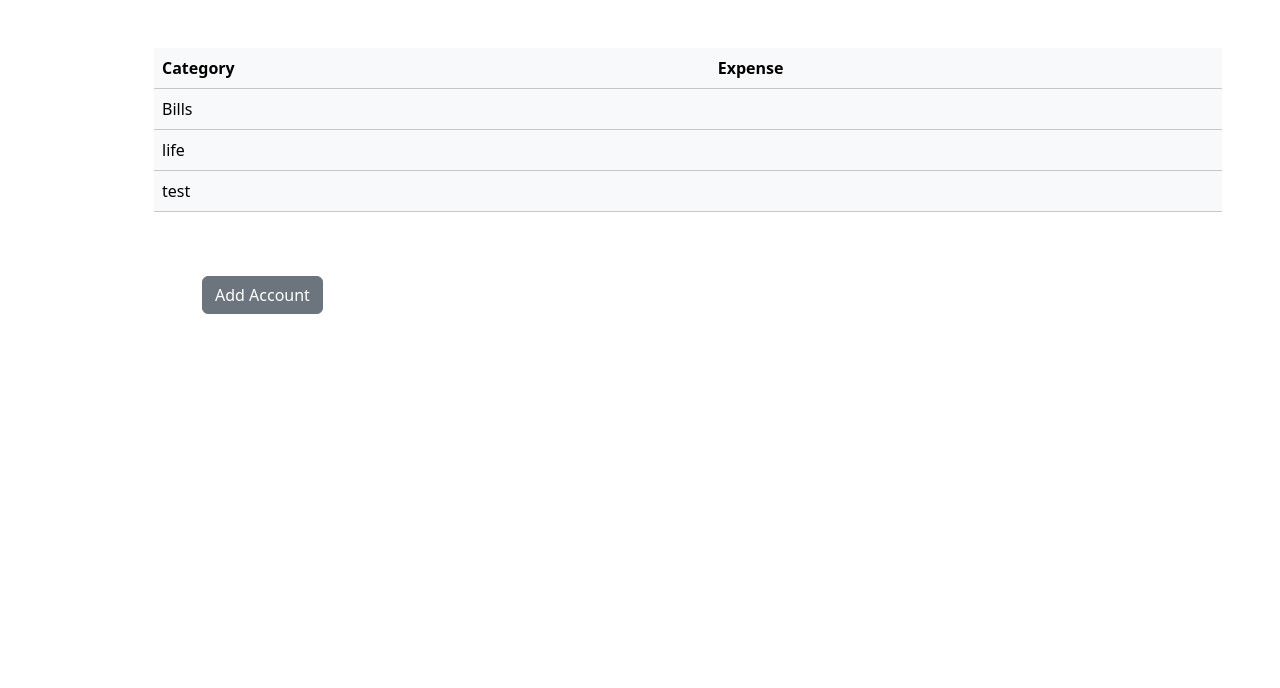
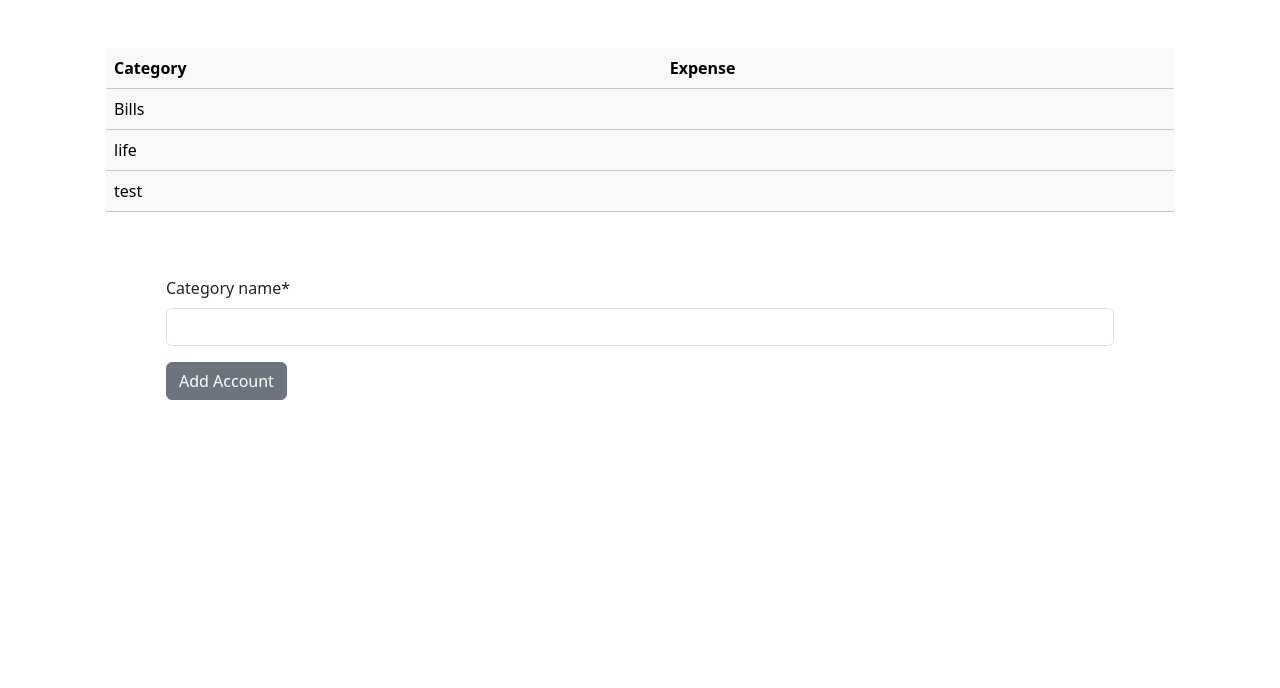
Before and after one commit to drawdlu/personalFinance, a Django app: page / in a window 1280 px wide. Shown: the part 57-745 px from the top of the page. Run offline with Django 5.2, Linux system fonts and the light colour scheme; a user stored in the database is signed in; data comes from the database, SQL or seed files in the repository; both versions use the stored data as it was after the commit; some libraries are stand-ins or nearby versions.

Commit message:
created model for category and form for adding

```diff
--- a/finance/main/forms.py
+++ b/finance/main/forms.py
@@ -1,5 +1,13 @@
 from django import forms
+from .models import Category
 
+# for creating new accounts
 class CreateNewAccount(forms.Form):
     name = forms.CharField(label="Account Name: ", max_length=200)
     balance = forms.DecimalField(max_digits=13)
+
+# for creating new categories
+class CreateNewCategory(forms.ModelForm):
+    class Meta:
+        model = Category
+        exclude = ['user']
--- a/finance/main/templates/main/home.html
+++ b/finance/main/templates/main/home.html
@@ -7,7 +7,7 @@
 
 {% block content %}
     <div class="container">
-        <div class="container-md m-5">
+        <div class="container-md">
             {% if user.category.all %}
                 <table class="table table-hover table-light">
                     <thead>
@@ -25,13 +25,17 @@
                         {% endfor %}
                     </tbody>
                 </table>
+            {% else %}
+                <p>Please add accounts to track first</p>
             {% endif %}
-            <div class="container p-5">
-                <form action="/accounts/" class="form-group" method="POST" autocomplete="off">
-                    {% csrf_token %}
-                    {{ form | crispy }}
-                    <button type="submit" class="btn btn-secondary">Add Account</button>
-                </form>
+            <div class="container">
+                <div class="container p-5">
+                    <form action="/" class="form-group" method="POST" autocomplete="off">
+                        {% csrf_token %}
+                        {{ form | crispy }}
+                        <button value="add_category" type="submit" class="btn btn-secondary">Add Account</button>
+                    </form>
+                </div>
             </div>
         </div>
     </div>
--- a/finance/main/views.py
+++ b/finance/main/views.py
@@ -1,16 +1,36 @@
 from django.shortcuts import render, redirect
-from .models import Accounts
-from .forms import CreateNewAccount
+from .models import Accounts, Category
+from .forms import CreateNewAccount, CreateNewCategory
 from django.db import IntegrityError
 from django.contrib.auth.decorators import login_required
 
-# Create your views here.
+# Create your views here
+
+# main page showing current months balance sheet
+@login_required(login_url="/login/")
 def home(response):
+    if response.method == "POST":
+        form = CreateNewCategory(response.POST)
 
-    return render(response, "main/home.html", {})
+        # try to create new category
+        if form.is_valid():
+            n = form.cleaned_data["category_name"]
+            new = Category(category_name=n)
+            new.save()
+
+            # create category
+            try:
+                response.user.category.add(new)
+            except IntegrityError as e:
+                print(e)
+                return redirect("/")
+    else:
+        form = CreateNewCategory()
+
+    return render(response, "main/home.html", {"form": form})
 
 # creating new accounts and showing account data
-@login_required(login_url="/accounts/")
+@login_required(login_url="/login/")
 def accounts(response):
     # user clicked ADD ACCOUNT
     if response.method == "POST":
@@ -27,7 +47,7 @@
                 response.user.accounts.add(new)
             # catch duplicates
             except IntegrityError as e:
-                print(response.user.accounts.all)
+                print(e)
                 return redirect("/accounts")
 
         return redirect("/accounts")
```
Also changed, not shown: finance/db.sqlite3 (added), finance/main/migrations/0001_initial.py.
